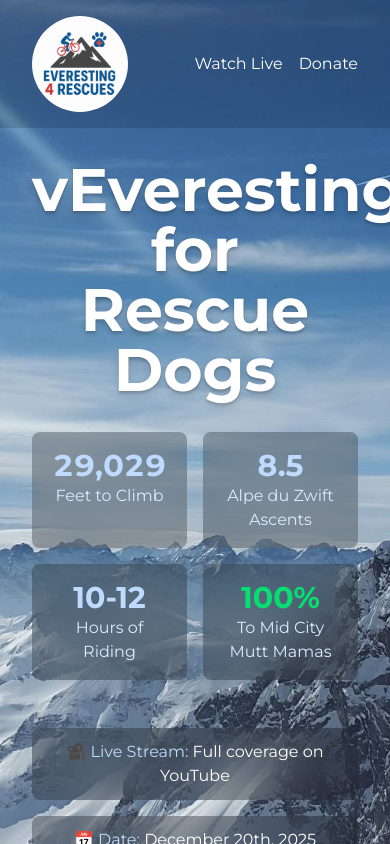
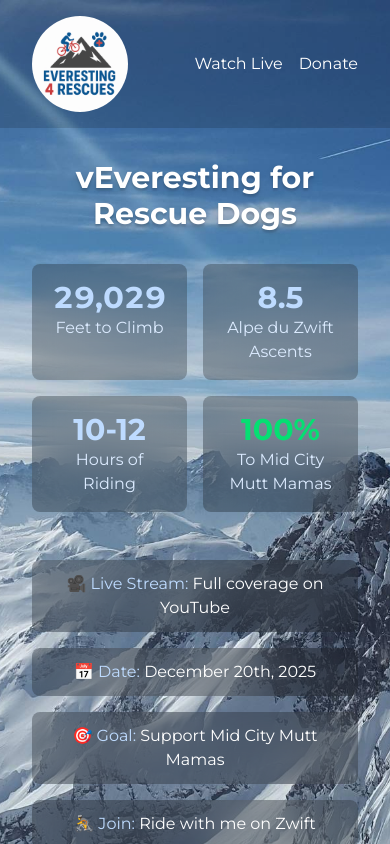
Before and after one commit to sscaff1/everesting4rescues, a Next.js app: page / in a window 390 px wide. Shown: the top 844 px of the page. Built offline with nearby package versions, Linux system fonts and the light colour scheme.

Commit message:
chore: changes

```diff
--- a/src/app/page.tsx
+++ b/src/app/page.tsx
@@ -48,7 +48,7 @@
             {/* Main Hero Content */}
             <div className="grid grid-cols-1 md:grid-cols-2 gap-8 container mx-auto items-center px-8">
               <div className="text-left">
-                <h1 className="text-6xl font-bold text-white text-center text-shadow-lg">
+                <h1 className="text-3xl sm:text-6xl font-bold text-white text-center text-shadow-lg">
                   vEveresting for Rescue Dogs
                 </h1>
               </div>
```
